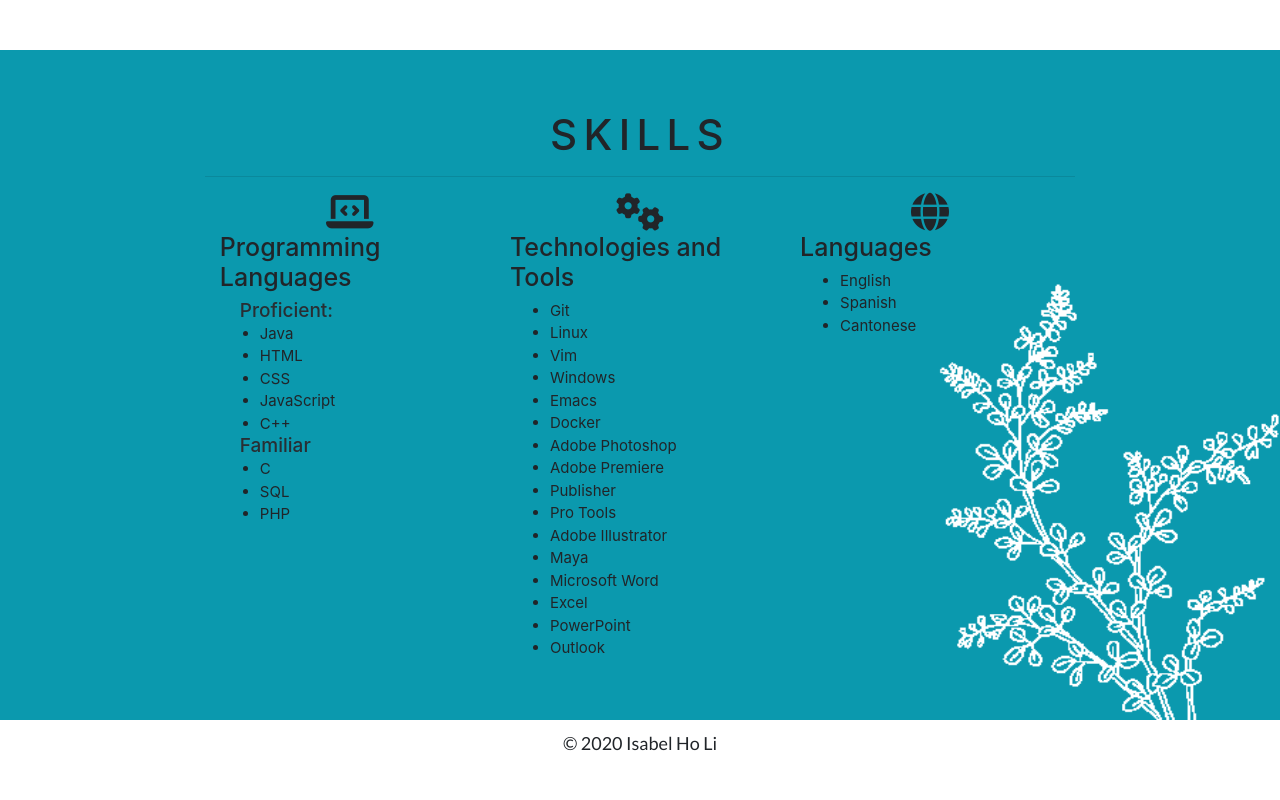
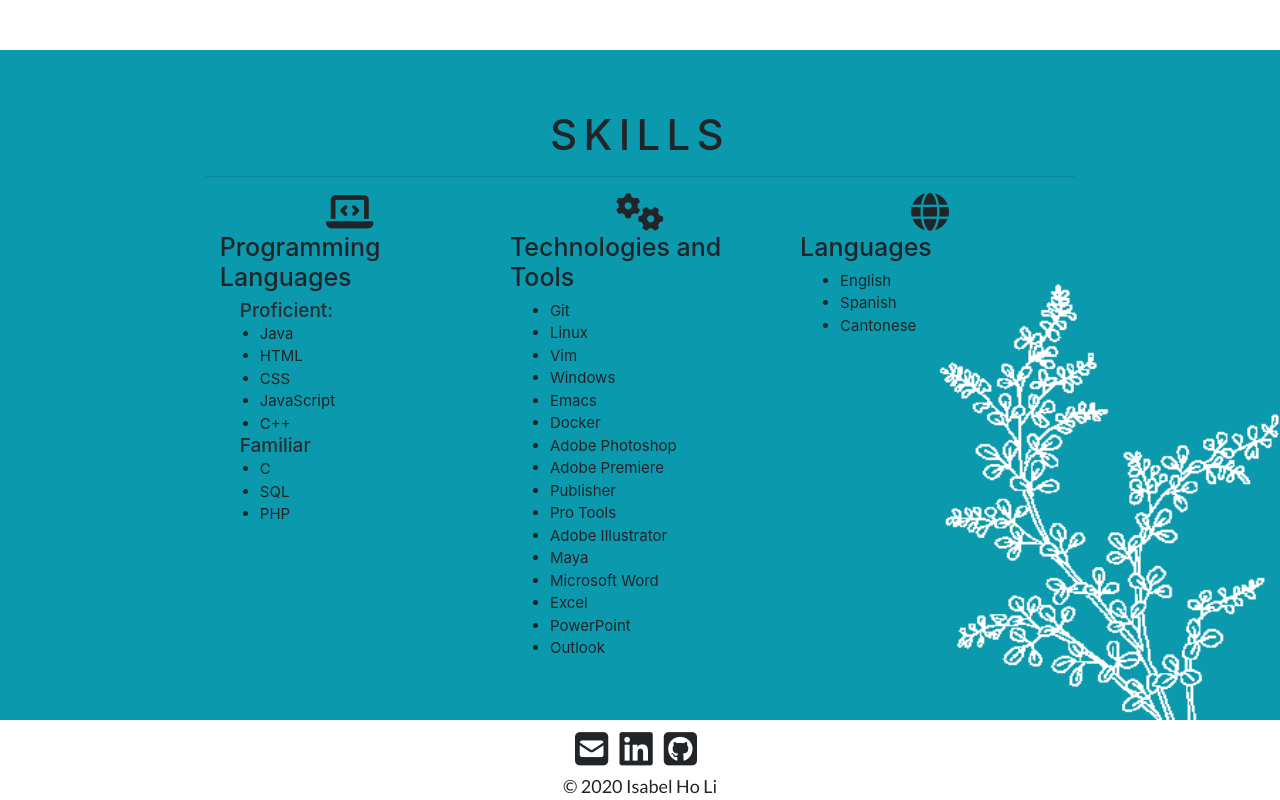
Before and after one commit to iholi/iholi.github.io, a plain HTML site: page index.html in a window 1280 px wide. Shown: the part 4003-4803 px from the top of the page. Before the commit the page ends 4763 px from the top, so only its background shows below. Drawn offline with nearby package versions, Linux system fonts and the light colour scheme.

Commit message:
Added icons to the footer

```diff
--- a/css/styles.css
+++ b/css/styles.css
@@ -408,7 +408,7 @@ p
 {
 	font-size: 18px;
 	text-align: center;
-	padding: 10px 0px 0px 0px;
+	margin: 4px 0px 0px 0px;
 }
 
 .footer-size
@@ -416,6 +416,19 @@ p
 	height: 40px;
 	width: 100%;
 	background: #FFFFFF;
+}
+
+.footer-icons
+{
+	text-align: center;
+	margin: 10px 0px 0px 0px;
+}
+
+.footer-icons-color
+{
+	color: #212529;
+	font-size: 38px;
+	letter-spacing: 8px;
 }
 
 /* Large desktop */
@@ -437,7 +450,7 @@ p
 		.key-text
 	{
 		font-size: 30px;
-		padding: 360px 0px 0px 0px;
+		padding: 380px 0px 0px 0px;
 	}
 	.icons
 	{
@@ -487,6 +500,10 @@ p
 	.icons
 	{
 		font-size: 29px;
+	}
+	.background-about-me
+	{
+		background-size: 100% auto;
 	}
 	section
 	{
@@ -556,10 +573,4 @@ p
 		height: 180px;
 		width: 250px;
 	}
-/*
-	.size
-	{
-		height: 2500px;
-	}
-*/
 }
--- a/index.html
+++ b/index.html
@@ -225,7 +225,12 @@
 
 <!-- 06. Footer-->
 <footer class="footer-size">
-		<p class="p-footer">© 2020 Isabel Ho Li</p>
+			<p class="footer-icons">
+			<a href="mailto:isabelw.holi@gmail.com"><i class="fas fa-envelope-square footer-icons-color"></i></a>
+			<a href="https://www.linkedin.com/in/isabelholi"><i class="fab fa-linkedin footer-icons-color"></i></a>
+			<a href="https://github.com/iholi"><i class="fab fa-github-square footer-icons-color"></i></a>
+			</p>
+			<p class="p-footer">© 2020 Isabel Ho Li</p>
 </footer>
 <!-- Footer ends-->
 </body>
```
